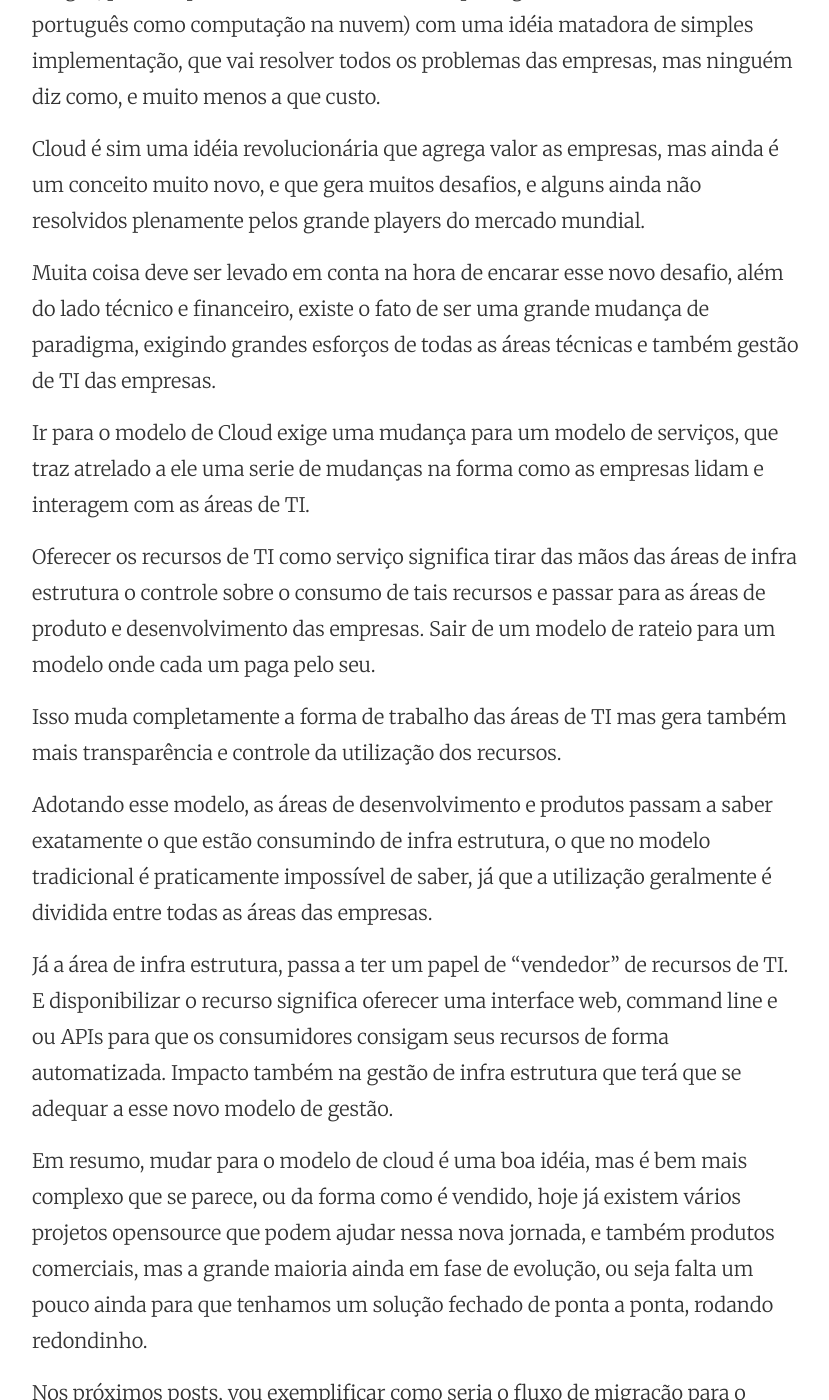
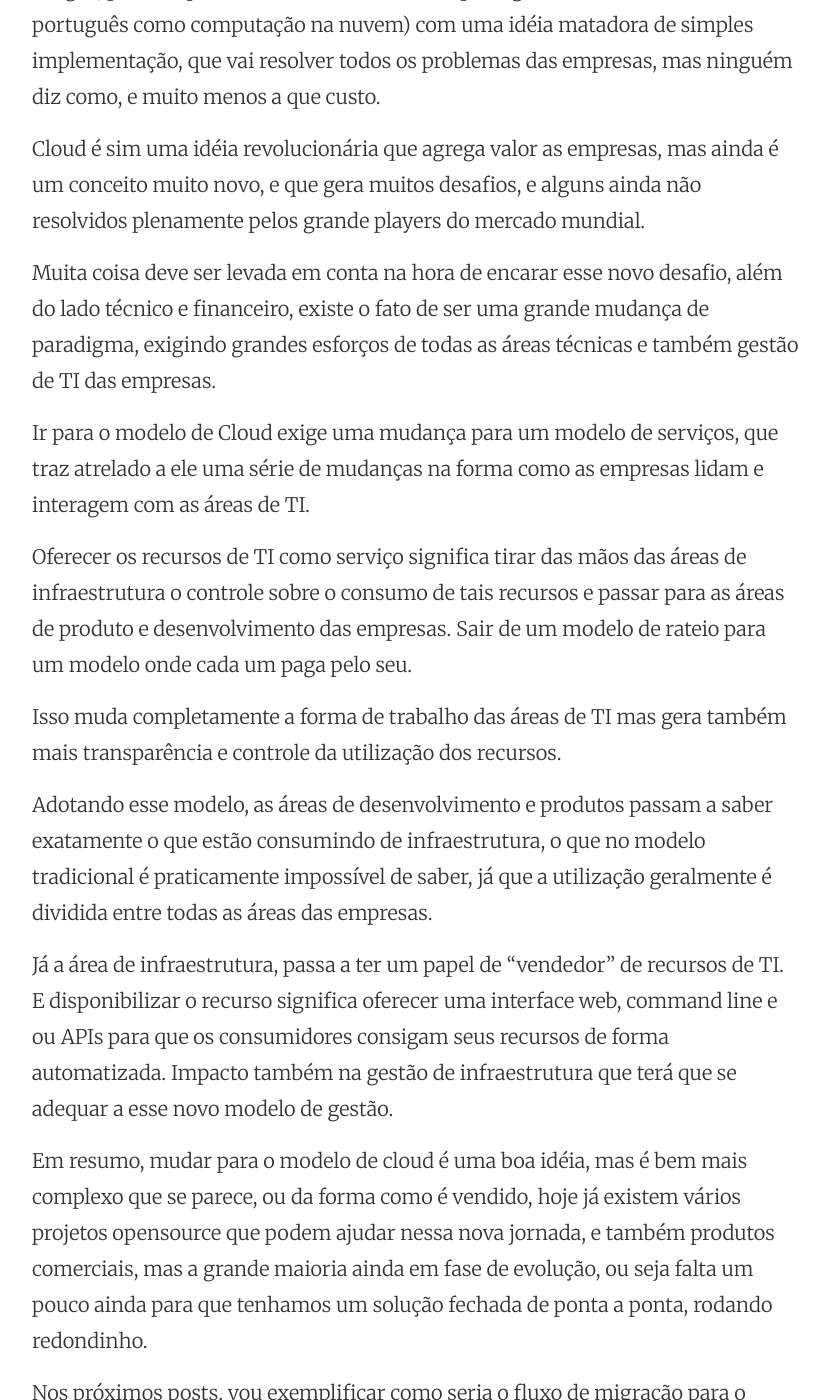
Before and after one commit to wagnersza/wagnersza.github.io, a Jekyll site: the page built from _posts/2015-05-23-A_verdade_que_ninguem_nunca_contou_a_voce_sobre_Cloud_Computing.md, in a window 1280 px wide and 1400 px high, scrolled down 735 px. Shown: the whole window, without its empty margins (224-1053 px from the left). Built offline with Jekyll 4.4.1, drawn with Linux system fonts in a browser that asks for light colours; nearby versions of some CDN libraries; Markdown is read by kramdown in place of the engine named in the settings; comment, search, counter and statistics services are not loaded.

Commit message:
fix typo

```diff
--- a/_posts/2015-05-23-A_verdade_que_ninguem_nunca_contou_a_voce_sobre_Cloud_Computing.md
+++ b/_posts/2015-05-23-A_verdade_que_ninguem_nunca_contou_a_voce_sobre_Cloud_Computing.md
@@ -11,18 +11,18 @@ Conversando com amigos da área de Tecnologia da Informação e lendo muitos art
 
 Cloud é sim uma idéia revolucionária que agrega valor as empresas, mas ainda é um conceito muito novo, e que gera muitos desafios, e alguns ainda não resolvidos plenamente pelos grande players do mercado mundial.
 
-Muita coisa deve ser levado em conta na hora de encarar esse novo desafio, além do lado técnico e financeiro, existe o fato de ser uma grande mudança de paradigma, exigindo grandes esforços de todas as áreas técnicas e também gestão de TI das empresas.
+Muita coisa deve ser levada em conta na hora de encarar esse novo desafio, além do lado técnico e financeiro, existe o fato de ser uma grande mudança de paradigma, exigindo grandes esforços de todas as áreas técnicas e também gestão de TI das empresas.
 
-Ir para o modelo de Cloud exige uma mudança para um modelo de serviços, que traz atrelado a ele uma serie de mudanças na forma como as empresas lidam e interagem com as áreas de TI.
+Ir para o modelo de Cloud exige uma mudança para um modelo de serviços, que traz atrelado a ele uma série de mudanças na forma como as empresas lidam e interagem com as áreas de TI.
 
-Oferecer os recursos de TI como serviço significa tirar das mãos das áreas de infra estrutura o controle sobre o consumo de tais recursos e passar para as áreas de produto e desenvolvimento das empresas. Sair de um modelo de rateio para um modelo onde cada um paga pelo seu.
+Oferecer os recursos de TI como serviço significa tirar das mãos das áreas de infraestrutura o controle sobre o consumo de tais recursos e passar para as áreas de produto e desenvolvimento das empresas. Sair de um modelo de rateio para um modelo onde cada um paga pelo seu.
 
 Isso muda completamente a forma de trabalho das áreas de TI mas gera também mais transparência e controle da utilização dos recursos.
 
-Adotando esse modelo, as áreas de desenvolvimento e produtos passam a saber exatamente o que estão consumindo de infra estrutura, o que no modelo tradicional é praticamente impossível de saber, já que a utilização geralmente é dividida entre todas as áreas das empresas.
+Adotando esse modelo, as áreas de desenvolvimento e produtos passam a saber exatamente o que estão consumindo de infraestrutura, o que no modelo tradicional é praticamente impossível de saber, já que a utilização geralmente é dividida entre todas as áreas das empresas.
 
-Já a área de infra estrutura, passa a ter um papel de “vendedor” de recursos de TI. E disponibilizar o recurso significa oferecer uma interface web, command line e ou APIs para que os consumidores consigam seus recursos de forma automatizada. Impacto também na gestão de infra estrutura que terá que se adequar a esse novo modelo de gestão.
+Já a área de infraestrutura, passa a ter um papel de “vendedor” de recursos de TI. E disponibilizar o recurso significa oferecer uma interface web, command line e ou APIs para que os consumidores consigam seus recursos de forma automatizada. Impacto também na gestão de infraestrutura que terá que se adequar a esse novo modelo de gestão.
 
-Em resumo, mudar para o modelo de cloud é uma boa idéia, mas é bem mais complexo que se parece, ou da forma como é vendido, hoje já existem vários projetos opensource que podem ajudar nessa nova jornada, e também produtos comerciais, mas a grande maioria ainda em fase de evolução, ou seja falta um pouco ainda para que tenhamos um solução fechado de ponta a ponta, rodando redondinho.
+Em resumo, mudar para o modelo de cloud é uma boa idéia, mas é bem mais complexo que se parece, ou da forma como é vendido, hoje já existem vários projetos opensource que podem ajudar nessa nova jornada, e também produtos comerciais, mas a grande maioria ainda em fase de evolução, ou seja falta um pouco ainda para que tenhamos um solução fechada de ponta a ponta, rodando redondinho.
 
 Nos próximos posts, vou exemplificar como seria o fluxo de migração para o modelo de Cloud, que ferramentas existem e como elas podem ajudar nesse processo.
```
Also changed, not shown: other parts of _posts/2015-05-23-A_verdade_que_ninguem_nunca_contou_a_voce_sobre_Cloud_Computing.md (+1 -1 lines).
